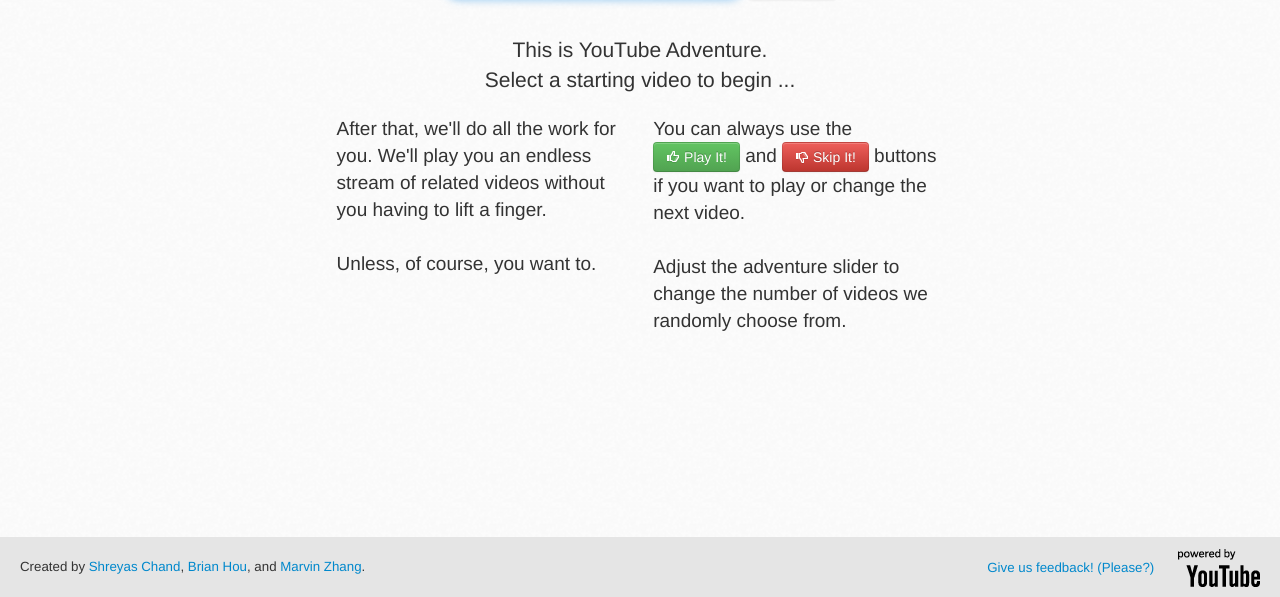
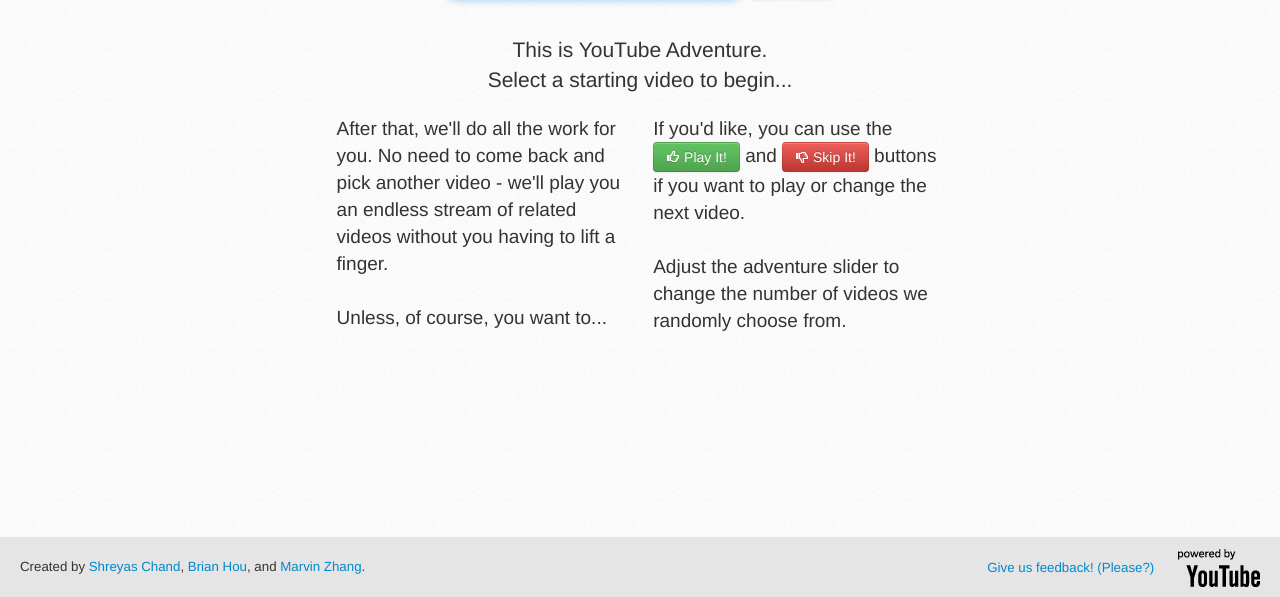
Before and after one commit to brianhou/YouTubeRadio, a Django app: page / in a window 1280 px wide. Shown: the part 203-800 px from the top of the page. Run offline with Django 3.2, Linux system fonts and the light colour scheme; some libraries are stand-ins or nearby versions.

Commit message:
title page text, looks pretty good

```diff
--- a/YouTubeRadio/templates/adventure/index.html
+++ b/YouTubeRadio/templates/adventure/index.html
@@ -2,12 +2,12 @@
 {% block content %}
 <div id="intro">
     <div class="row-fluid">
-        <p class="span4 offset4 lead inlineCenter">This is YouTube Adventure.<br>Select a starting video to begin ...</p>
+        <p class="span4 offset4 lead inlineCenter">This is YouTube Adventure.<br>Select a starting video to begin...</p>
     </div>
     <div class="row-fluid" id="introText">
-        <p class="span3 offset3">After that, we'll do all the work for you. We'll play you an endless stream of related videos without you having to lift a finger.
-        <br><br>Unless, of course, you want to.</p>
-        <p class="span3">You can always use the <br>
+        <p class="span3 offset3">After that, we'll do all the work for you. No need to come back and pick another video - we'll play you an endless stream of related videos without you having to lift a finger.
+        <br><br>Unless, of course, you want to...</p>
+        <p class="span3">If you'd like, you can use the <br>
         <button class="btn btn-success" type="button"><i class="icon-thumbs-up icon-white"></i> Play It!</button>
         and
         <button class="btn btn-danger" type="button"><i class="icon-thumbs-down icon-white"></i> Skip It!</button>
```
